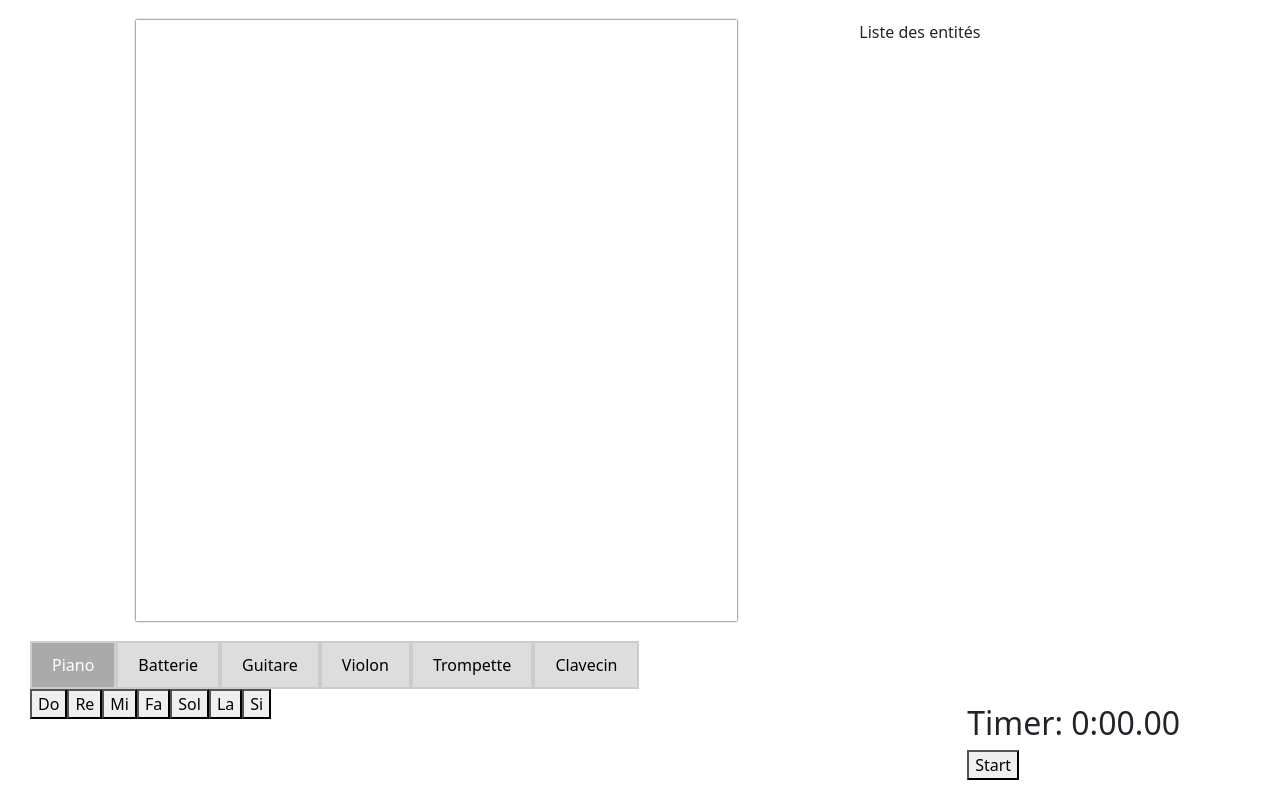
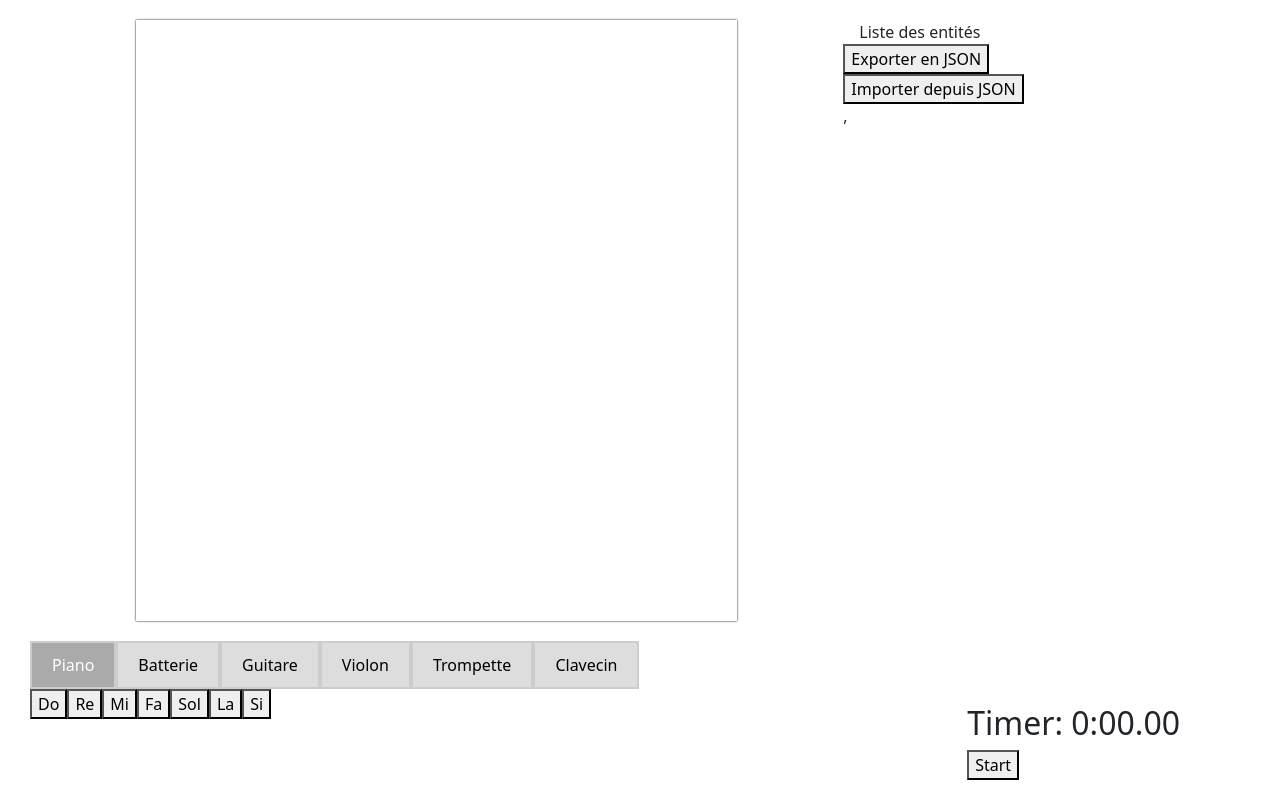
Before and after one commit to NicolasPois01/ShapeSymphony, an Angular app: page / in a window 1280 px wide. Built offline with nearby package versions, Linux system fonts and the light colour scheme.

Commit message:
import/export

```diff
--- a/src/app/app.module.ts
+++ b/src/app/app.module.ts
@@ -11,6 +11,8 @@ import { CircleCharacteristicsComponent } from "./circle-characteristics/circle-
 import { NgbModule } from '@ng-bootstrap/ng-bootstrap';
 import { ZeroPaddingPipe } from './zero-padding.pipe';
 import { TimerComponent } from './timer/timer.component';
+import { JsonExportComponent } from './export-json/export-json.component';
+import { ImportJsonComponent } from './import-json/import-json.component';
 
 @NgModule({
   declarations: [
@@ -22,7 +24,9 @@ import { TimerComponent } from './timer/timer.component';
     InstrumentsTabComponent,
     CircleCharacteristicsComponent,
     ZeroPaddingPipe,
-    TimerComponent
+    TimerComponent,
+    JsonExportComponent,
+    ImportJsonComponent
   ],
   imports: [
     BrowserModule,
--- a/src/app/circle-list/circle-list.component.html
+++ b/src/app/circle-list/circle-list.component.html
@@ -1,9 +1,12 @@
 <div class="title">Liste des entités</div>
+<app-json-export [data]="circlesList" filename="circles.json"></app-json-export>
+<app-import-json></app-import-json>
+
 <ul>
   <li *ngFor="let circle of circlesList" (click)="circleClicked(circle)"
       class="highlight-on-hover circle" [class.active]="isSelected(circle)">
     <span class="color-box" [style.background-color]="circle.color"></span>
     Circle {{circle.id}}
     <span class="cross ml-auto" (click)="deleteCircle(circle); $event.stopPropagation()">X</span>
-  </li>
+  </li>,
 </ul>
--- /dev/null
+++ b/src/app/export-json/export-json.component.html
@@ -0,0 +1 @@
+<button (click)="exportToJSON()">Exporter en JSON</button>
--- /dev/null
+++ b/src/app/export-json/export-json.component.ts
@@ -0,0 +1,20 @@
+import { Component, Input } from '@angular/core';
+
+@Component({
+  selector: 'app-json-export',
+  templateUrl: './export-json.component.html',
+  styleUrls: ['./export-json.component.scss']
+})
+export class JsonExportComponent {
+  @Input() data: any; // les données à exporter
+  @Input() filename: string = 'data.json'; // nom du fichier à exporter
+
+  exportToJSON(): void {
+    const jsonData = JSON.stringify(this.data);
+    const blob = new Blob([jsonData], { type: 'text/json' });
+    const a = document.createElement('a');
+    a.href = URL.createObjectURL(blob);
+    a.download = this.filename;
+    a.click();
+  }
+}
--- /dev/null
+++ b/src/app/import-json/import-json.component.html
@@ -0,0 +1,4 @@
+<div class="export-container">
+  <button (click)="fileInput.click()">Importer depuis JSON</button>
+  <input type="file" #fileInput (change)="handleFileInput($event)" style="display: none;">
+</div>
--- /dev/null
+++ b/src/app/import-json/import-json.component.ts
@@ -0,0 +1,38 @@
+import { Component } from '@angular/core';
+import { CircleService } from '../services/circle.service';
+
+@Component({
+  selector: 'app-import-json',
+  templateUrl: './import-json.component.html',
+  styleUrls: ['./import-json.component.scss']
+})
+export class ImportJsonComponent {
+
+  constructor(private circleService: CircleService) { }
+
+  handleFileInput(event: any): void {
+    const file = event.target.files[0];
+    if (file) {
+      const reader = new FileReader();
+      reader.onload = (e: any) => {
+        const jsonString = e.target.result;
+        this.playCirclesFromJson(jsonString);
+      };
+      reader.readAsText(file);
+    }
+  }
+
+  playCirclesFromJson(jsonString: string): void {
+    try {
+      const circles = JSON.parse(jsonString);
+      if (Array.isArray(circles)) {
+        circles.forEach(circleData => {
+          this.circleService.addCircle(circleData.x, circleData.y);
+          // Note: Ici, nous considérons simplement x et y, mais si vous souhaitez prendre en compte d'autres attributs, vous devrez les intégrer également.
+        });
+      }
+    } catch (error) {
+      console.error("Erreur lors de la lecture du fichier JSON.", error);
+    }
+  }
+}
```
Also changed, not shown: src/app/export-json/export-json.component.scss (added), src/app/import-json/import-json.component.scss (added), src/app/square/square.component.ts (line endings or trailing spaces).
